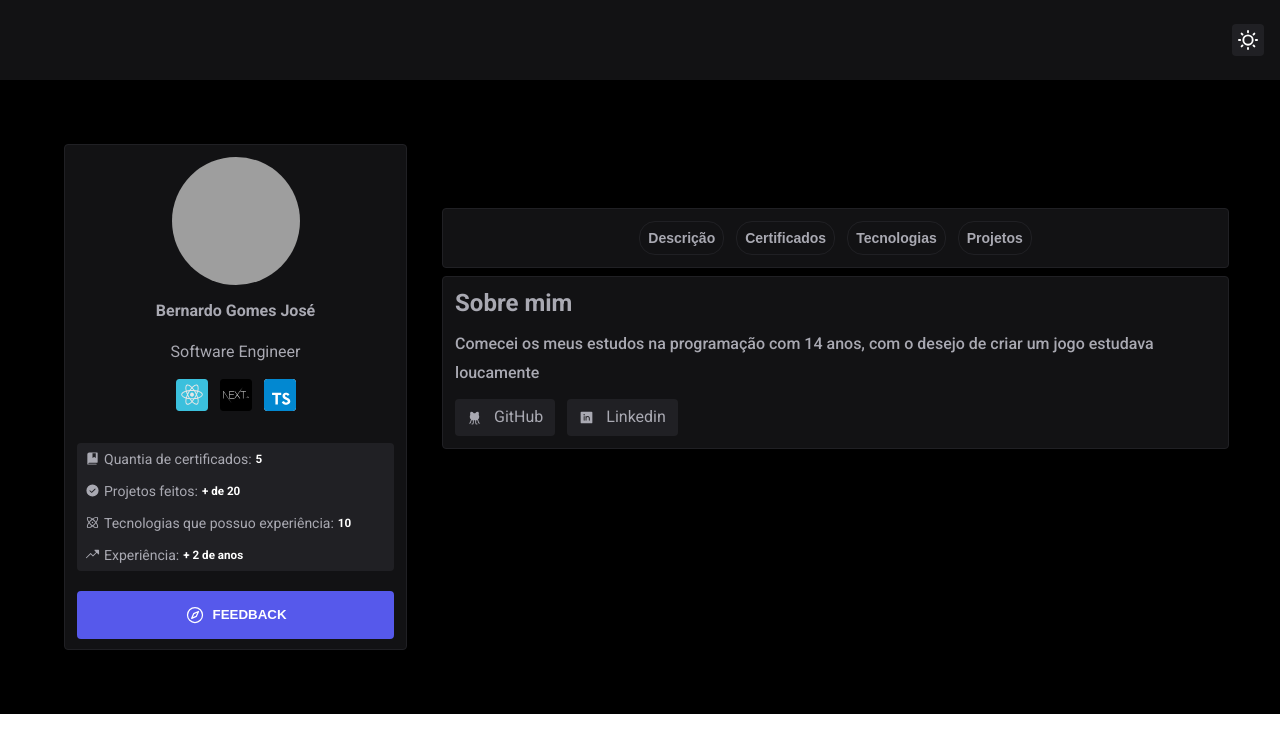
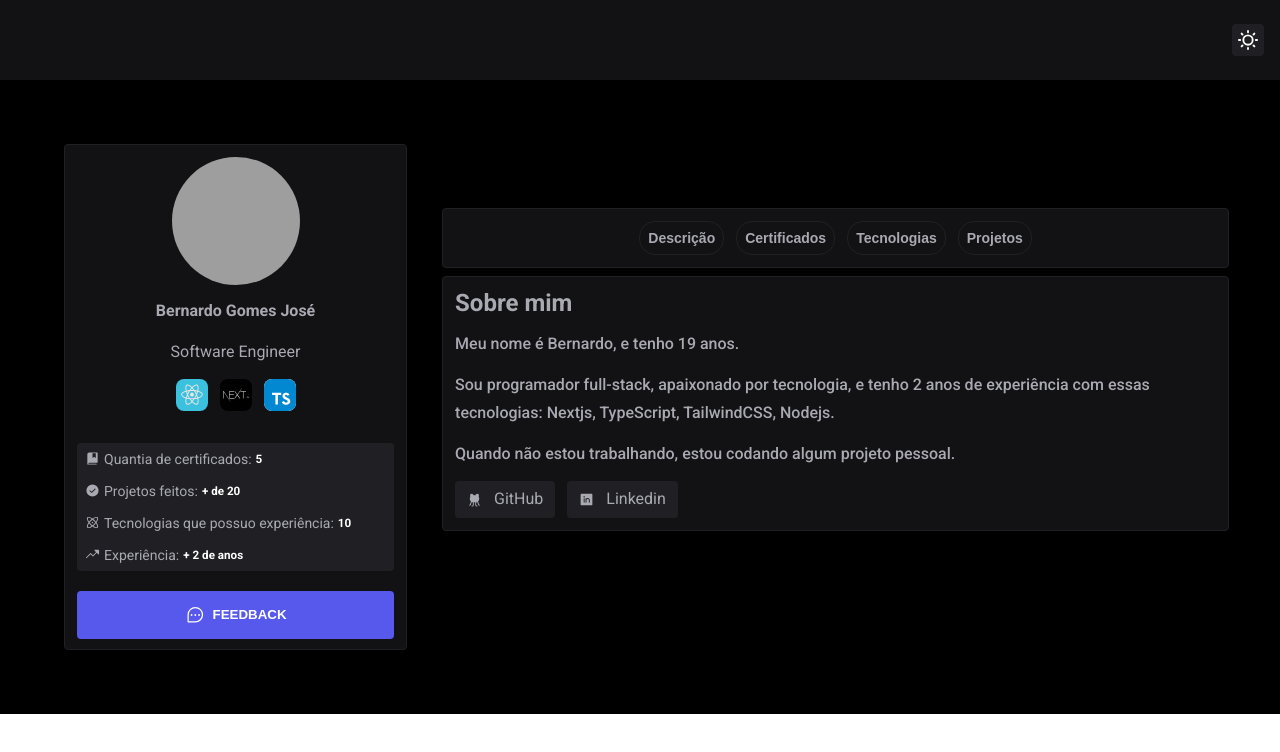
Before and after one commit to bernardojru/berDev, a Next.js app: page / in a window 1280 px wide. Shown: the top 752 px of the page. Built offline with nearby package versions, Linux system fonts and the light colour scheme; grey boxes are pictures that could not be loaded.

Commit message:
manutentions: update details

```diff
--- a/src/components/InfoContent/Description/index.tsx
+++ b/src/components/InfoContent/Description/index.tsx
@@ -6,9 +6,14 @@ export function Description() {
   return (
     <DescriptionContainer>
       <h2>Sobre mim</h2>
+      <p>Meu nome é Bernardo, e tenho 19 anos.</p>
       <p>
-        Comecei os meus estudos na programação com 14 anos, com o desejo de criar um jogo estudava loucamente
+        Sou programador full-stack, apaixonado por tecnologia, e tenho 2 anos de
+        experiência com essas tecnologias: Nextjs, TypeScript,
+        TailwindCSS, Nodejs.
       </p>
+
+      <p>Quando não estou trabalhando, estou codando algum projeto pessoal.</p>
       <footer>
         <Link href="https://github.com/bernardojru" target="_blank">
           <GithubLogo size={15} weight="fill" /> GitHub
--- a/src/components/InfoContent/Repos/index.tsx
+++ b/src/components/InfoContent/Repos/index.tsx
@@ -1,4 +1,4 @@
-import { CircleNotch, MagnifyingGlass } from "phosphor-react";
+import { SpinnerGap } from "phosphor-react";
 import { useEffect, useState } from "react";
 import { api } from "../../../lib/axios";
 import { Project } from "./Project";
@@ -36,7 +36,7 @@ export function Repos() {
         </ReposConst>
       ) : (
         <Loading>
-          <CircleNotch size={70} />
+          <SpinnerGap size={70}/>
         </Loading>
       )}
     </ReposContainer>
--- a/src/components/InfoContent/Tech/server.ts
+++ b/src/components/InfoContent/Tech/server.ts
@@ -58,6 +58,6 @@ export const Techs = [
   {
     id: 10,
     img: TechCsstImg,
-    tag: 'Css3 / 2 years of experience',
+    tag: 'Css3',
   },
 ];
--- a/src/components/Profile/index.tsx
+++ b/src/components/Profile/index.tsx
@@ -4,6 +4,7 @@ import {
   Atom,
   TrendUp,
   Compass,
+  ChatTeardropDots,
 } from "phosphor-react";
 import {
   ProfileContainer,
@@ -55,7 +56,8 @@ export function Profile() {
         </span>
         <span>
           <Atom size={15} weight="fill" />
-          Tecnologias que possuo experiência: <Quantity>{quantityTech}</Quantity>
+          Tecnologias que possuo experiência:{" "}
+          <Quantity>{quantityTech}</Quantity>
         </span>
         <span>
           <TrendUp size={15} weight="fill" />
@@ -66,7 +68,7 @@ export function Profile() {
       <Dialog.Root>
         <Dialog.Trigger asChild>
           <Questions>
-            <Compass size={20} /> FEEDBACK
+            <ChatTeardropDots size={20} /> FEEDBACK
           </Questions>
         </Dialog.Trigger>
         <Feedback />
--- a/src/components/Profile/styles.ts
+++ b/src/components/Profile/styles.ts
@@ -10,15 +10,15 @@ export const ProfileContainer = styled("section", {
   borderRadius: "$xs",
   background: "$gray900",
   color: "$gray200",
-  height: '30rem',
-  width: '30rem',
-  position: 'sticky',
-  top: '1rem',
+  height: "30rem",
+  width: "30rem",
+  position: "sticky",
+  top: "1rem",
 
-  '@media(max-width:1119px)': {
-    position: 'static',
-    width: '100%',
-  }
+  "@media(max-width:1119px)": {
+    position: "static",
+    width: "100%",
+  },
 });
 
 export const User = styled("div", {
@@ -52,6 +52,12 @@ export const Tech = styled("div", {
   img: {
     width: "2rem",
     height: "2rem",
+    transition: "all .2s ease-in-out",
+    borderRadius: '$md',
+
+    "&:hover": {
+      transform: "translateY(-5px)",
+    },
   },
 });
 
@@ -62,7 +68,7 @@ export const ProfileDetails = styled("div", {
   background: "$gray800",
   borderRadius: "$xs",
   marginTop: "$5",
-  width: '100%',
+  width: "100%",
 
   span: {
     padding: "$2",
@@ -88,10 +94,10 @@ export const Questions = styled("button", {
   color: "$white",
   border: "2px solid $blue200",
   cursor: "pointer",
-  display: 'flex',
-  alignItems: 'center',
-  justifyContent: 'center',
-  gap: '$2',
+  display: "flex",
+  alignItems: "center",
+  justifyContent: "center",
+  gap: "$2",
 
   "&:hover": {
     background: "transparent",
--- a/src/styles/theme/light.ts
+++ b/src/styles/theme/light.ts
@@ -3,18 +3,18 @@ import { createTheme } from "../.";
 export const light = createTheme({
   colors: {
     white: "",
-    black: "#eee",
+    black: "white",
 
     transparent: "",
 
     gray100: "",
     gray200: "",
     gray400: "",
-    gray500: "",
-    gray600: "#505059",
+    gray500: "#E1E1E6",
+    gray600: "#eee",
     gray700: "",
-    gray800: "#A9A9B2",
-    gray900: "#E1E1E6",
+    gray800: "#E1E1E6",
+    gray900: "#eee",
 
     blue100: "",
     blue200: "#5659EB",
```
Also changed, not shown: 1 other file (tests, documents, lock files or other folders).
